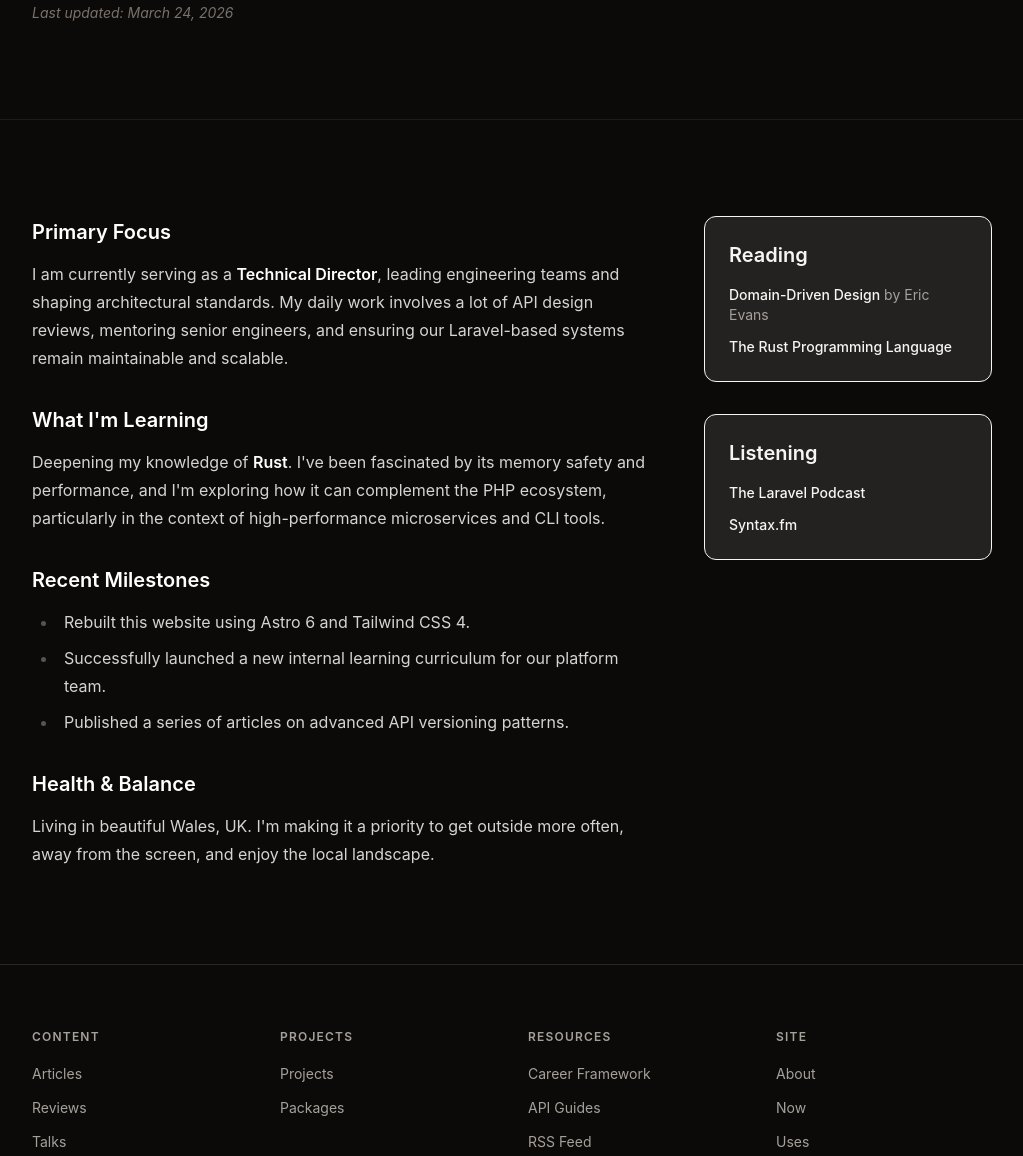
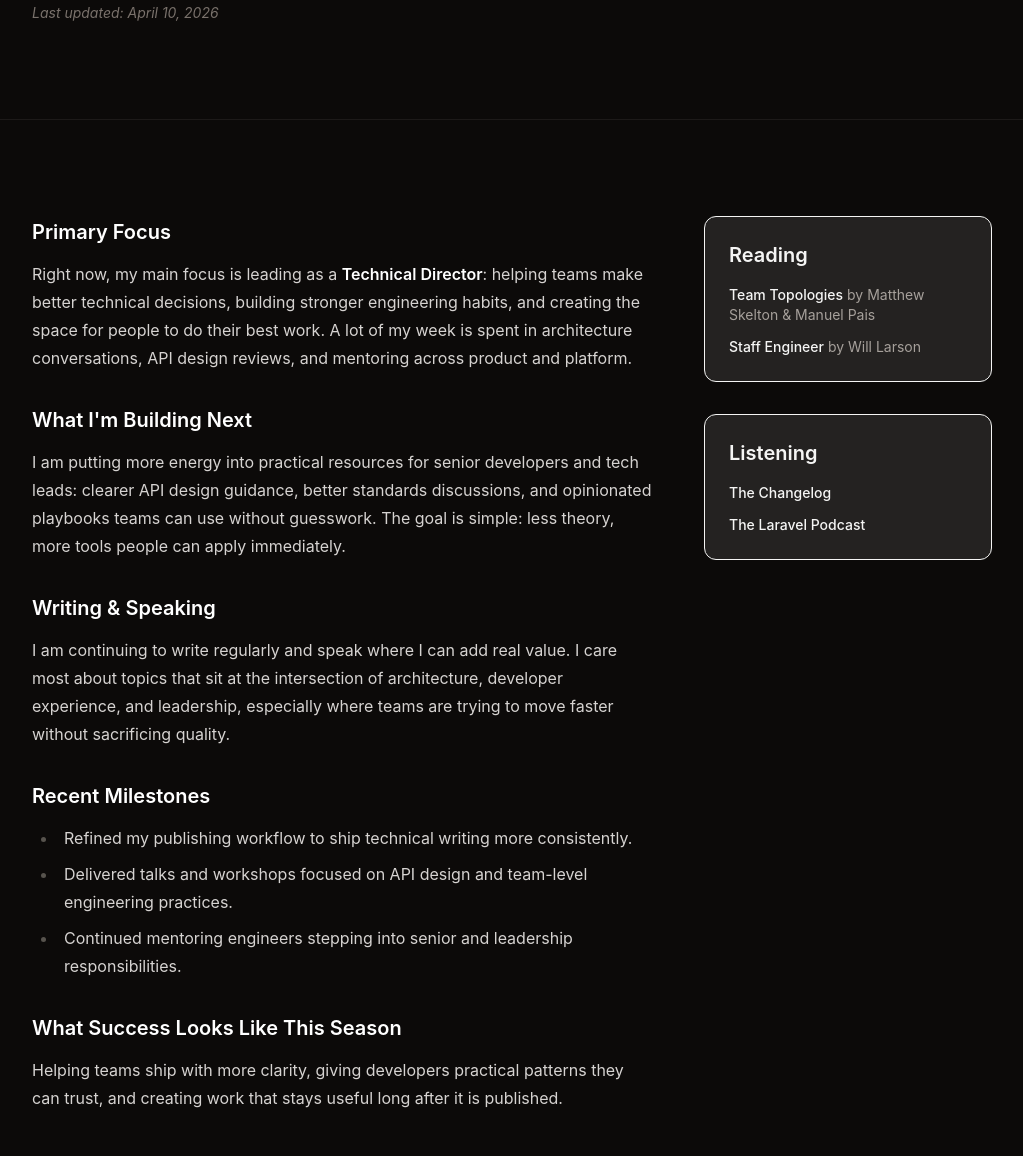
Before and after one commit to JustSteveKing/www.juststeveking.com, an Astro site: page /now in a window 1280 px wide. Shown: the part 319-1475 px from the top of the page, without its empty margins (128-1151 px from the left). Built offline with nearby package versions, Linux system fonts and the light colour scheme; Astro itself is replaced by a stand-in of ours.

Commit message:
chore: update now page

```diff
--- a/src/pages/now.astro
+++ b/src/pages/now.astro
@@ -13,7 +13,7 @@ import { now } from '@/config/pages';
         <p class="text-xl text-stone-400 leading-relaxed">
           This is a <a href="https://nownownow.com/about" class="text-blue-400 hover:underline">now page</a>. It’s a snapshot of what I’m doing, learning, and focused on right now.
         </p>
-        <p class="mt-4 text-sm text-stone-500 italic">Last updated: March 24, 2026</p>
+        <p class="mt-4 text-sm text-stone-500 italic">Last updated: April 10, 2026</p>
       </div>
     </Container>
   </Section>
@@ -25,24 +25,29 @@ import { now } from '@/config/pages';
           <Prose>
             <h3>Primary Focus</h3>
             <p>
-              I am currently serving as a <strong>Technical Director</strong>, leading engineering teams and shaping architectural standards. My daily work involves a lot of API design reviews, mentoring senior engineers, and ensuring our Laravel-based systems remain maintainable and scalable.
+              Right now, my main focus is leading as a <strong>Technical Director</strong>: helping teams make better technical decisions, building stronger engineering habits, and creating the space for people to do their best work. A lot of my week is spent in architecture conversations, API design reviews, and mentoring across product and platform.
             </p>
 
-            <h3>What I'm Learning</h3>
+            <h3>What I'm Building Next</h3>
             <p>
-              Deepening my knowledge of <strong>Rust</strong>. I've been fascinated by its memory safety and performance, and I'm exploring how it can complement the PHP ecosystem, particularly in the context of high-performance microservices and CLI tools.
+              I am putting more energy into practical resources for senior developers and tech leads: clearer API design guidance, better standards discussions, and opinionated playbooks teams can use without guesswork. The goal is simple: less theory, more tools people can apply immediately.
+            </p>
+
+            <h3>Writing &amp; Speaking</h3>
+            <p>
+              I am continuing to write regularly and speak where I can add real value. I care most about topics that sit at the intersection of architecture, developer experience, and leadership, especially where teams are trying to move faster without sacrificing quality.
             </p>
 
             <h3>Recent Milestones</h3>
             <ul>
-              <li>Rebuilt this website using Astro 6 and Tailwind CSS 4.</li>
-              <li>Successfully launched a new internal learning curriculum for our platform team.</li>
-              <li>Published a series of articles on advanced API versioning patterns.</li>
+              <li>Refined my publishing workflow to ship technical writing more consistently.</li>
+              <li>Delivered talks and workshops focused on API design and team-level engineering practices.</li>
+              <li>Continued mentoring engineers stepping into senior and leadership responsibilities.</li>
             </ul>
 
-            <h3>Health & Balance</h3>
+            <h3>What Success Looks Like This Season</h3>
             <p>
-              Living in beautiful Wales, UK. I'm making it a priority to get outside more often, away from the screen, and enjoy the local landscape.
+              Helping teams ship with more clarity, giving developers practical patterns they can trust, and creating work that stays useful long after it is published.
             </p>
           </Prose>
         </div>
@@ -51,16 +56,16 @@ import { now } from '@/config/pages';
           <Card>
             <Heading level={4} class="mb-4">Reading</Heading>
             <ul class="space-y-3 text-sm text-stone-400">
-              <li><span class="text-stone-100 font-medium">Domain-Driven Design</span> by Eric Evans</li>
-              <li><span class="text-stone-100 font-medium">The Rust Programming Language</span></li>
+              <li><span class="text-stone-100 font-medium">Team Topologies</span> by Matthew Skelton &amp; Manuel Pais</li>
+              <li><span class="text-stone-100 font-medium">Staff Engineer</span> by Will Larson</li>
             </ul>
           </Card>
 
           <Card>
             <Heading level={4} class="mb-4">Listening</Heading>
             <ul class="space-y-3 text-sm text-stone-400">
+              <li><span class="text-stone-100 font-medium">The Changelog</span></li>
               <li><span class="text-stone-100 font-medium">The Laravel Podcast</span></li>
-              <li><span class="text-stone-100 font-medium">Syntax.fm</span></li>
             </ul>
           </Card>
         </aside>
```
